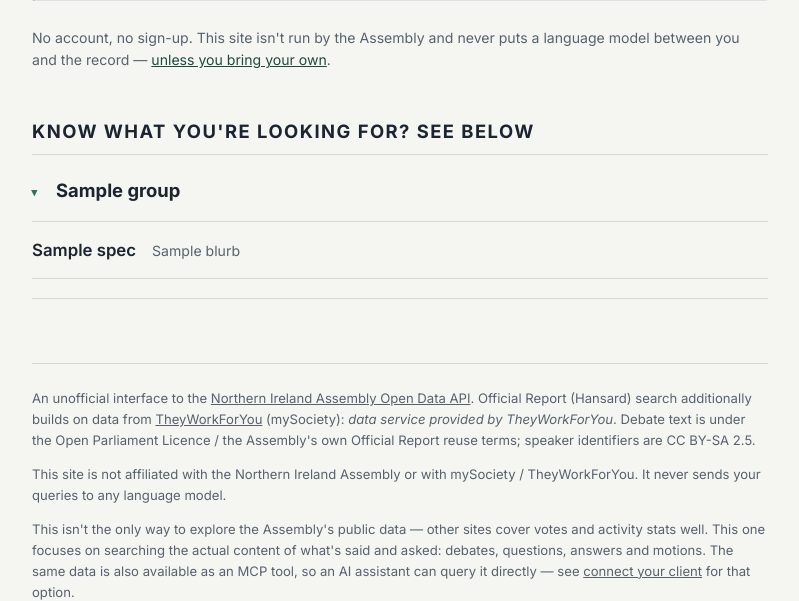
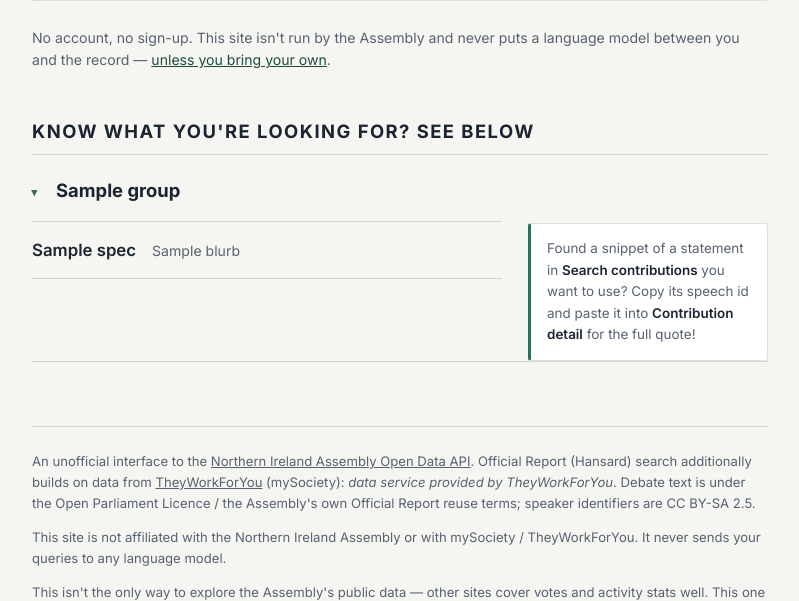
Before and after one commit to tobiasdavidson7-ui/ni-assembly-mcp, a Python web app: template ni_assembly_mcp/forms/templates/index.html in a window 1280 px wide. Shown: the part 1219-1820 px from the top of the page, without its empty margins (240-1039 px from the left). Run offline with Jinja, Linux system fonts and the light colour scheme; the template is opened without the code that fills it: most values are stand-ins (such as "Sample title", 1, 10 or a date in 2020).

Commit message:
Lead "What was said" with contributions, add speech-id callout
Move Search contributions and Contribution detail to the top of the
Hansard group (ahead of sitting days / debate titles), and add a
side callout next to the group's list pointing out that a
contribution's speech id from search can be pasted into Contribution
detail for the full quote.

Co-Authored-By: Claude Sonnet 5 <noreply@anthropic.com>

```diff
--- a/ni_assembly_mcp/forms/templates/base.html
+++ b/ni_assembly_mcp/forms/templates/base.html
@@ -180,6 +180,19 @@
   }
   .topic-gloss { color: var(--ink-soft); font-size: .88rem; }
   .topic .register-list { margin: 0 0 1.2rem; }
+  .topic-body-with-aside {
+    display: grid; grid-template-columns: 1fr 15rem; gap: 1rem 1.6rem; align-items: start;
+  }
+  .topic-callout {
+    margin: .1rem 0 0; padding: .9rem 1rem; border: 1px solid var(--hairline);
+    border-left: 3px solid var(--accent); border-radius: var(--radius);
+    background: var(--paper-raised); font-size: .84rem; color: var(--ink-soft);
+  }
+  .topic-callout p { margin: 0; }
+  .topic-callout strong { color: var(--ink); font-weight: 600; }
+  @media (max-width: 640px) {
+    .topic-body-with-aside { grid-template-columns: 1fr; }
+  }
 
   /* index.html — register (form groups), also reused by .start above */
   .register-list { list-style: none; margin: 0; padding: 0; }
--- a/ni_assembly_mcp/forms/templates/index.html
+++ b/ni_assembly_mcp/forms/templates/index.html
@@ -70,6 +70,7 @@ bring your own</a>.</p>
     <span class="topic-name">{{ group }}</span>
     <span class="topic-gloss">{{ group_gloss.get(group, "") }}</span>
   </summary>
+  <div class="topic-body{% if loop.first %} topic-body-with-aside{% endif %}">
     <ul class="register-list">
       {% for spec in specs %}
       <li>
@@ -81,6 +82,14 @@ bring your own</a>.</p>
       </li>
       {% endfor %}
     </ul>
+    {% if loop.first %}
+    <aside class="topic-callout">
+      <p>Found a snippet of a statement in <strong>Search contributions</strong> you
+      want to use? Copy its speech id and paste it into <strong>Contribution
+      detail</strong> for the full quote!</p>
+    </aside>
+    {% endif %}
+  </div>
 </details>
 {% endfor %}
 {% endblock %}
```
Also changed, not shown: ni_assembly_mcp/forms/specs.py (+27 -27 lines). Lines whose indentation alone changed are shown as unchanged.
